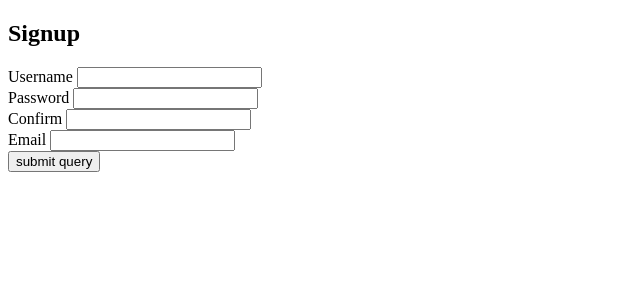
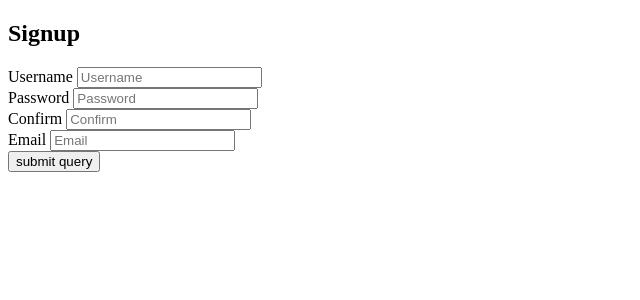
Before and after one commit to ZumbaIdol/user-signup, a Flask app: page / in a window 1280 px wide. Shown: the top 300 px of the page, without its empty margins (0-640 px from the left). Run offline with Flask 2, Linux system fonts and the light colour scheme.

Commit message:
Made more changes to main.py and templates; rendering username, only, boxes still not showing errors as expected for invalid input

```diff
--- a/main.py
+++ b/main.py
@@ -26,14 +26,14 @@ def display_signup_form():
     email_error = ''
     return signup_form
 
-    if not string.ascii_letters(username):
+    if not string.ascii(username):
         username_error = 'Not a valid character'
     else:
         username = str(username)
     if username < 3 or username > 20:
        username_error = 'Value out of range (3-20)'
 
-    if not string.ascii_letters(password) :
+    if not string.ascii(password) :
         password_error = 'Not a valid character'
         password = ''
     else:
@@ -41,7 +41,7 @@ def display_signup_form():
     if password < 3 or password > 20:
         password_error = 'Value out of range (3-20)'
         password = ''
-    if not string.ascii_letters(confirm_password):
+    if not string.ascii(confirm_password):
         confirm_password_error = 'Not a valid character'
         confirm_password = ''
     else:
@@ -49,7 +49,7 @@ def display_signup_form():
     if confirm_password < 3 or confirm_password > 20:
         confirm_password_error = 'Passwords must match'
         confirm_password = ''
-    if not string.ascii_letters(email):
+    if not string.ascii(email):
         email_error = 'Not a valid character'
     else:
         email = str(email)
--- a/templates/signup_form.html
+++ b/templates/signup_form.html
@@ -15,19 +15,19 @@
 <form method='POST' action='/signup_form' method="post">
 
     <label>Username
-        <input name="username" type="text" value='' />
+        <input name="username" type="text" value='' placeholder="Username" />
         <span class="error">{{username_error}}</span>
     </label></br>
     <label>Password
-        <input name="password" type="password" value='' />
+        <input name="password" type="password" value='' placeholder="Password" />
         <span class="error">{{password_error}}</span>
     </label></br>
     <label>Confirm
-        <input name="confirm_password"  type="password" value='' />
+        <input name="confirm_password"  type="password" value='' placeholder="Confirm" />
         <span class="error">{{confirm_password_error}}</span>
     </label></br>
     <label>Email
-        <input name="email" type="text" value='' />
+        <input name="email" type="text" value='' placeholder="Email" />
         <span class="error">{{email_error}}</span>
     </label></br>
         <input type="submit" value="submit query" /></br>
```
